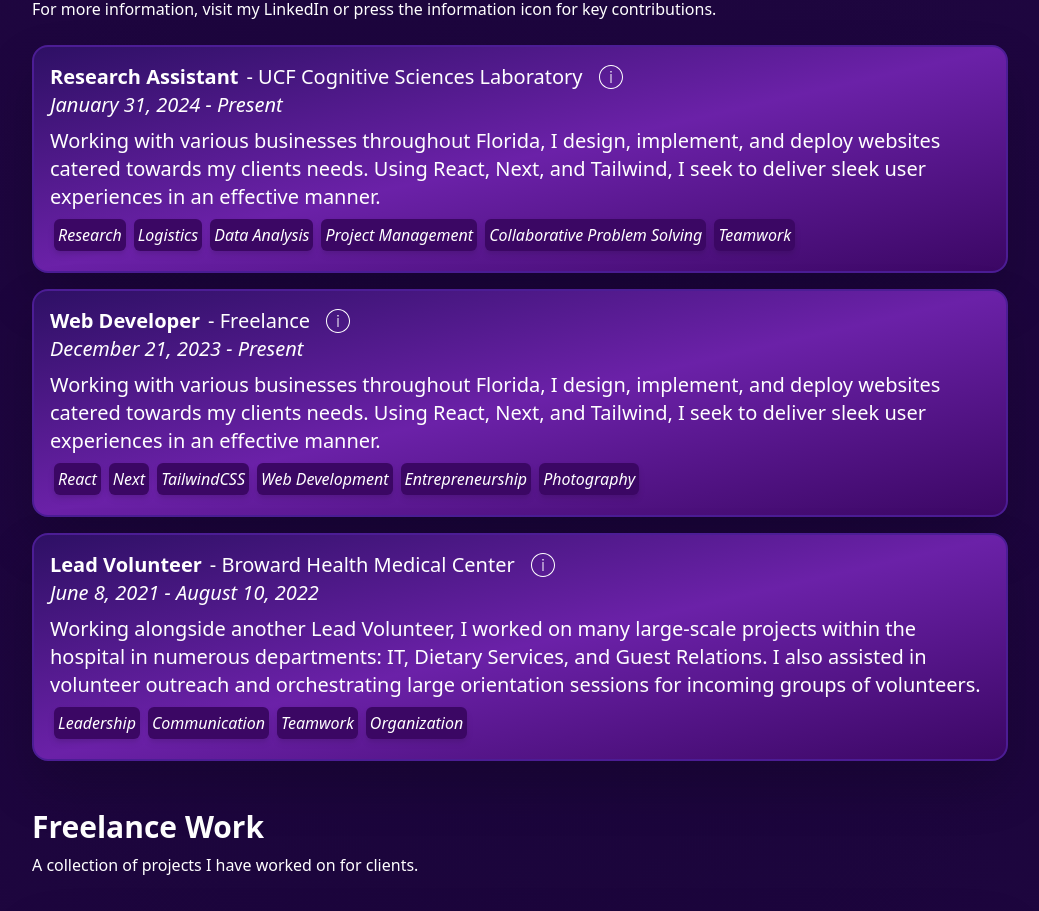
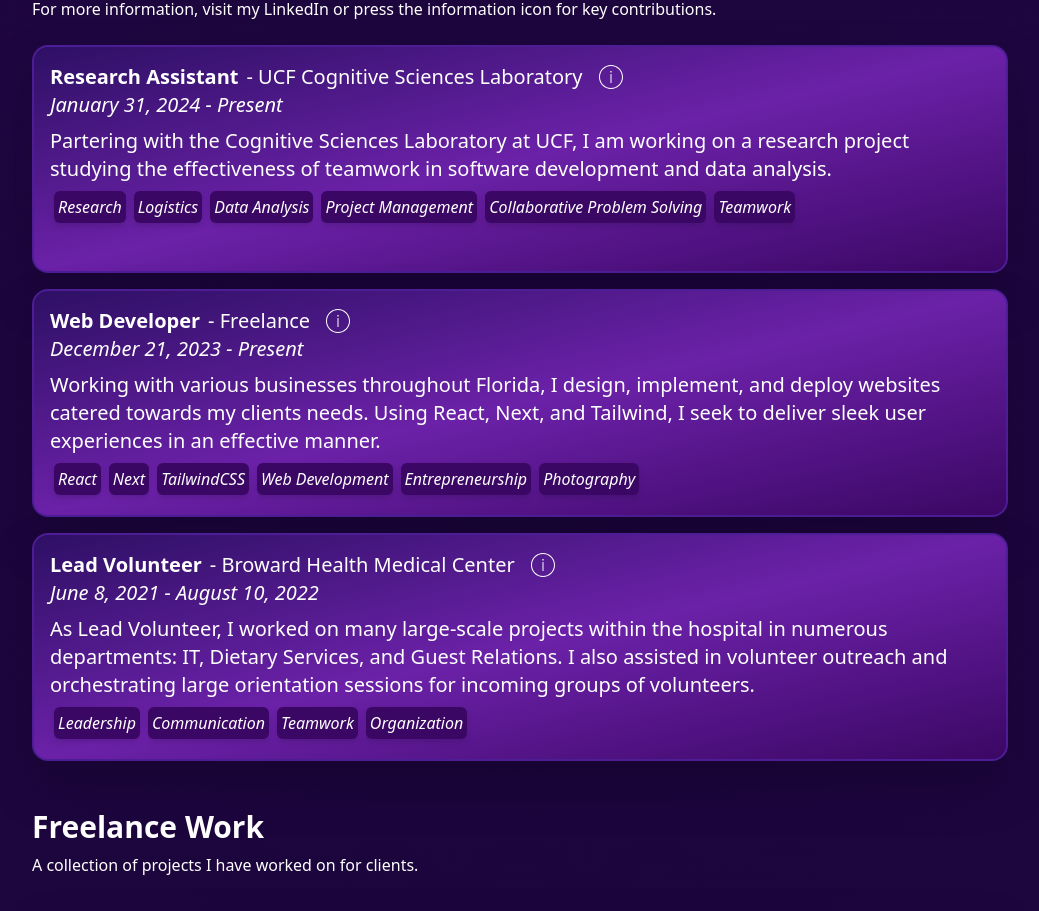
Before and after one commit to DVidal1205/portfolio-v2, a Next.js app: page / in a window 1280 px wide. Shown: the part 3180-4091 px from the top of the page, without its empty margins (120-1159 px from the left). Built offline with nearby package versions, Linux system fonts and the light colour scheme.

Commit message:
Update Experience.tsx

```diff
--- a/components/Experience.tsx
+++ b/components/Experience.tsx
@@ -24,7 +24,7 @@ function Experience() {
                         start: "January 31, 2024",
                         end: "Present",
                     }}
-                    description="Working with various businesses throughout Florida, I design, implement, and deploy websites catered towards my clients needs. Using React, Next, and Tailwind, I seek to deliver sleek user experiences in an effective manner."
+                    description="Partering with the Cognitive Sciences Laboratory at UCF, I am working on a research project studying the effectiveness of teamwork in software development and data analysis."
                     tags={[
                         "Research",
                         "Logistics",
@@ -70,7 +70,7 @@ function Experience() {
                         start: "June 8, 2021",
                         end: "August 10, 2022",
                     }}
-                    description="Working alongside another Lead Volunteer, I worked on many large-scale projects within the hospital in numerous departments: IT, Dietary Services, and Guest Relations. I also assisted in volunteer outreach and orchestrating large orientation sessions for incoming groups of volunteers."
+                    description="As Lead Volunteer, I worked on many large-scale projects within the hospital in numerous departments: IT, Dietary Services, and Guest Relations. I also assisted in volunteer outreach and orchestrating large orientation sessions for incoming groups of volunteers."
                     tags={[
                         "Leadership",
                         "Communication",
```
